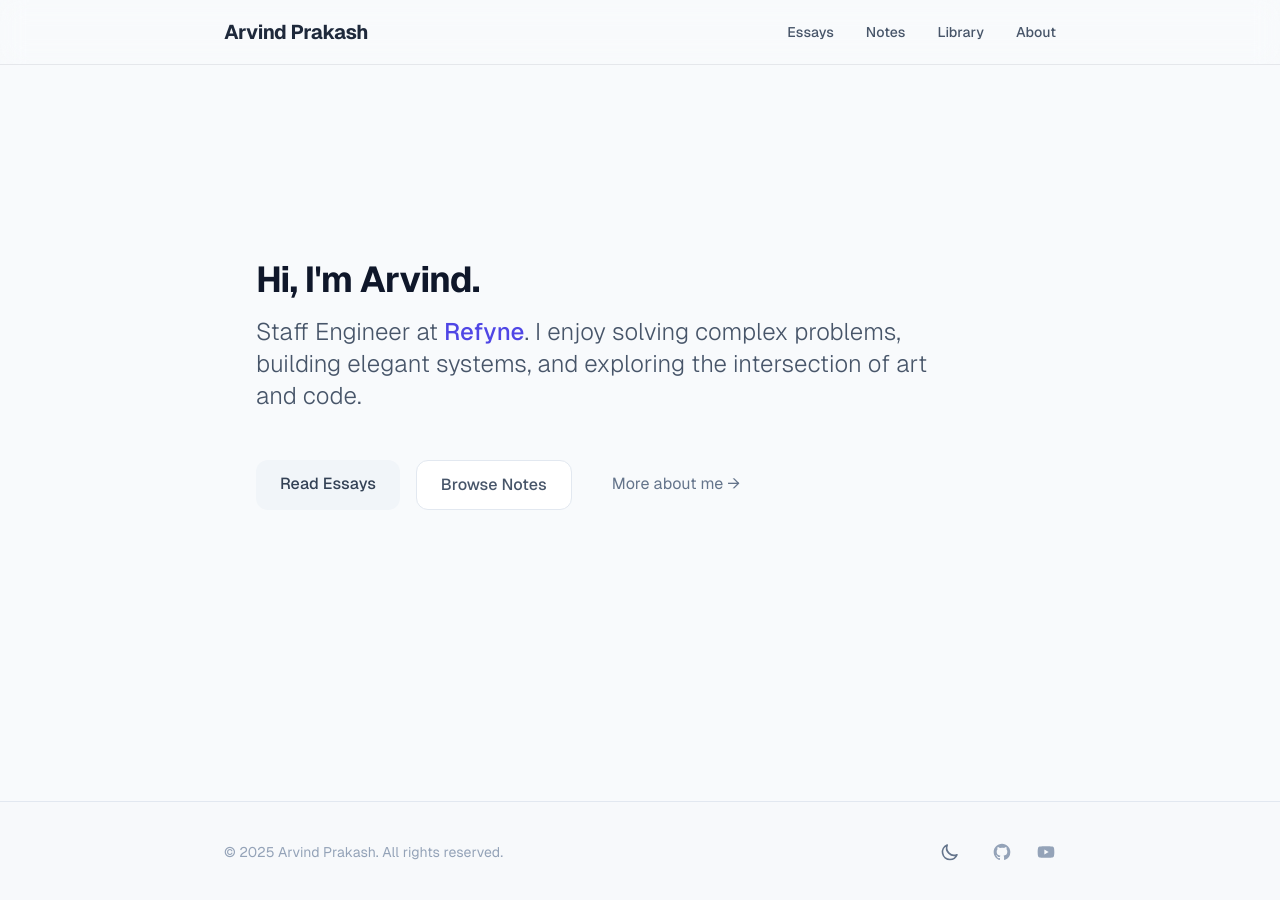
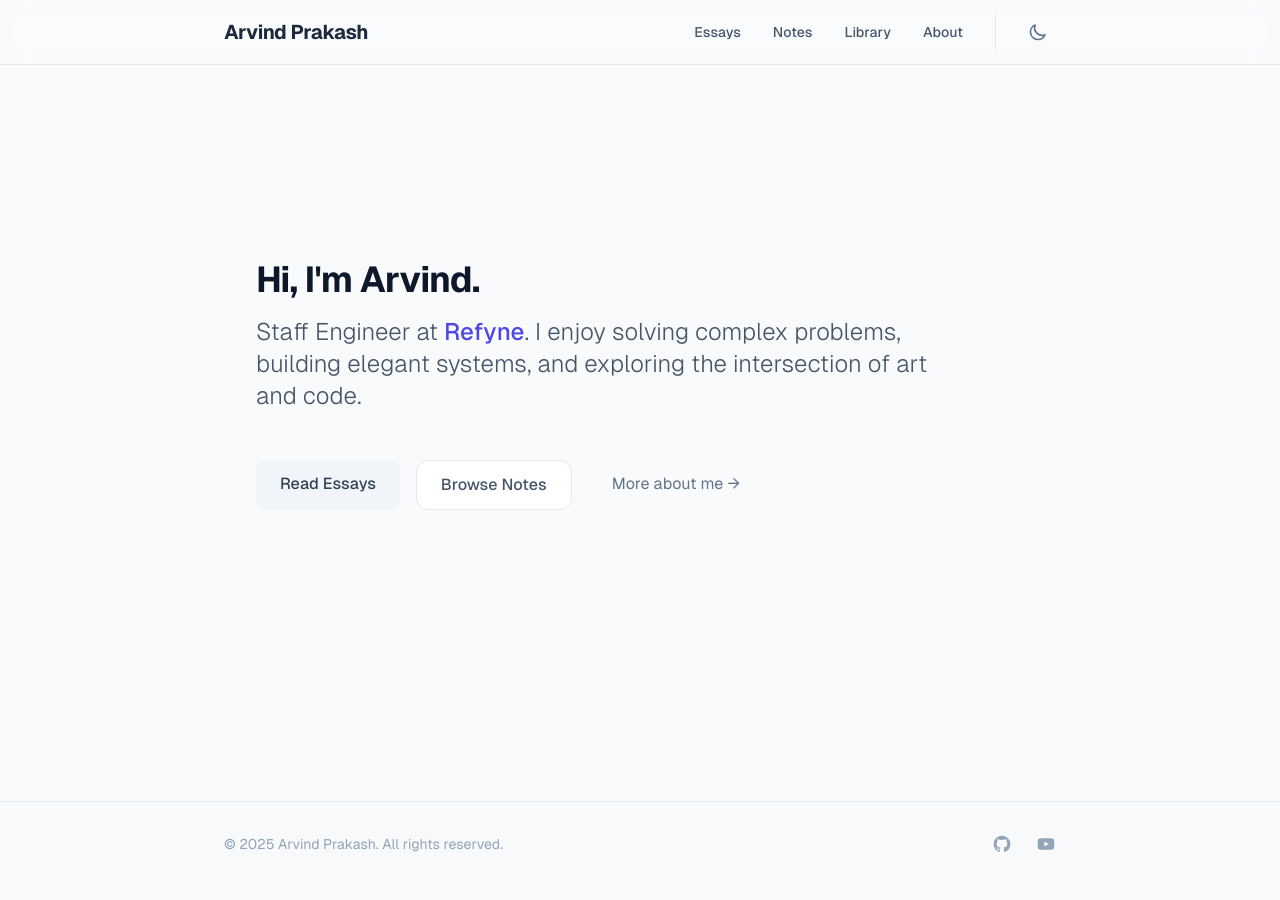
Before and after one commit to DrNightmare/blog-v2, a Next.js app: page / in a window 1280 px wide. Built offline with nearby package versions, Linux system fonts and the light colour scheme.

Commit message:
chore: move dark mode toggle to top menu

```diff
--- a/src/components/Footer.tsx
+++ b/src/components/Footer.tsx
@@ -1,4 +1,4 @@
-import ThemeToggle from './ThemeToggle';
+
 
 export default function Footer() {
     return (
@@ -10,7 +10,6 @@ export default function Footer() {
                     </p>
 
                     <div className="flex items-center space-x-6">
-                        <ThemeToggle />
 
                         {/* GitHub */}
                         <a href="https://github.com/DrNightmare" target="_blank" rel="noopener noreferrer" className="text-slate-400 hover:text-slate-700 dark:hover:text-slate-200 transition-colors">
--- a/src/components/NavBar.tsx
+++ b/src/components/NavBar.tsx
@@ -2,6 +2,8 @@
 
 import Link from 'next/link';
 import { usePathname } from 'next/navigation';
+
+import ThemeToggle from './ThemeToggle';
 
 export default function Navbar() {
   const pathname = usePathname();
@@ -9,21 +11,25 @@ export default function Navbar() {
   return (
     <nav className="sticky top-0 z-50 w-full backdrop-blur-md bg-surface/70 border-b border-border/50">
       <div className="max-w-4xl mx-auto px-4 sm:px-6 lg:px-8">
-        <div className="flex flex-col sm:flex-row items-center justify-between h-auto sm:h-16 py-4 sm:py-0">
+        <div className="flex flex-col sm:flex-row items-center justify-between h-auto sm:h-16 py-4 sm:py-0 gap-4 sm:gap-0">
           {/* Logo / Name */}
-          <div className="flex-shrink-0 mb-4 sm:mb-0">
+          <div className="flex-shrink-0">
             <Link href="/" className="font-bold text-xl tracking-tight text-text-main hover:text-primary transition-colors">
               Arvind Prakash
             </Link>
           </div>
 
-          {/* Navigation Links */}
-          <div className="flex space-x-6 sm:space-x-8">
-            <NavLink href="/essays" activePath={pathname}>Essays</NavLink>
-            <NavLink href="/notes" activePath={pathname}>Notes</NavLink>
-            <NavLink href="/library" activePath={pathname}>Library</NavLink>
-
-            <NavLink href="/about" activePath={pathname}>About</NavLink>
+          {/* Navigation Links & Toggle */}
+          <div className="flex items-center space-x-6 sm:space-x-8">
+            <div className="flex space-x-6 sm:space-x-8">
+              <NavLink href="/essays" activePath={pathname}>Essays</NavLink>
+              <NavLink href="/notes" activePath={pathname}>Notes</NavLink>
+              <NavLink href="/library" activePath={pathname}>Library</NavLink>
+              <NavLink href="/about" activePath={pathname}>About</NavLink>
+            </div>
+            <div className="pl-6 border-l border-border/50">
+              <ThemeToggle />
+            </div>
           </div>
         </div>
       </div>
```
